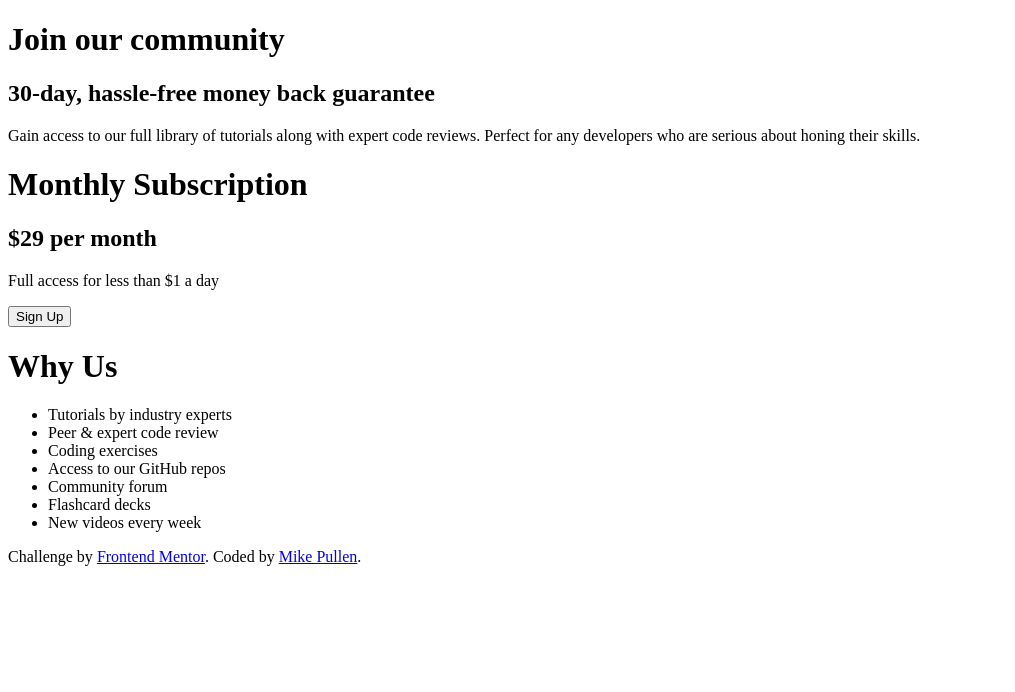
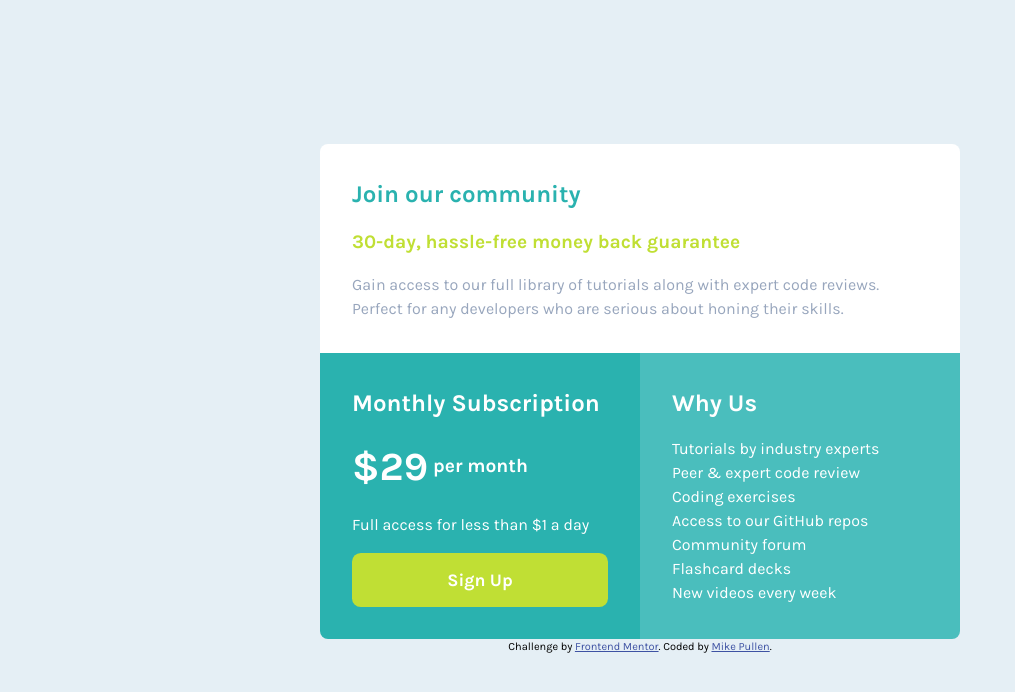
Before and after one commit to mtp13/single-price-grid-component, a plain HTML site: page index.html in a window 1280 px wide. Shown: the whole page, without its empty margins (0-1015 px from the left). Drawn offline with Linux system fonts and the light colour scheme.

Commit message:
challenge completed

```diff
--- a/index.html
+++ b/index.html
@@ -3,20 +3,25 @@
   <head>
     <meta charset="UTF-8" />
     <meta name="viewport" content="width=device-width, initial-scale=1.0" />
-    <!-- displays site properly based on user's device -->
-
+    <link rel="preconnect" href="https://fonts.googleapis.com" />
+    <link rel="preconnect" href="https://fonts.gstatic.com" crossorigin />
+    <link
+      href="https://fonts.googleapis.com/css2?family=Karla:wght@400;700&display=swap"
+      rel="stylesheet"
+    />
     <link
       rel="icon"
       type="image/png"
       sizes="32x32"
       href="./images/favicon-32x32.png"
     />
-
+    <link rel="stylesheet" href="reset.css" />
+    <link rel="stylesheet" href="style.css" />
     <title>Frontend Mentor | Single Price Grid Component</title>
   </head>
   <body>
-    <main>
-      <div class="card-1">
+    <main class="card-grid">
+      <div class="card card-1 grid-col-span-2">
         <h1>Join our community</h1>
         <h2>30-day, hassle-free money back guarantee</h2>
         <p>
@@ -25,13 +30,13 @@
           skills.
         </p>
       </div>
-      <div class="card-2">
+      <div class="card card-2">
         <h1>Monthly Subscription</h1>
-        <h2>&dollar;29 per month</h2>
+        <h2><em>&dollar;29</em> per month</h2>
         <p>Full access for less than &dollar;1 a day</p>
-        <button>Sign Up</button>
+        <a href="#">Sign Up</a>
       </div>
-      <div class="card-3">
+      <div class="card card-3">
         <h1>Why Us</h1>
         <ul>
           <li>Tutorials by industry experts</li>
--- a/style.css
+++ b/style.css
@@ -1,7 +1,121 @@
+:root {
+  --primary-cyan: hsl(179, 62%, 43%);
+  --primary-bright-yellow: hsl(71, 73%, 54%);
+  --neutral-light-gray: hsl(204, 43%, 93%);
+  --neutral-grayish-blue: hsl(218, 22%, 67%);
+  font-size: 16px;
+}
+
+body {
+  font-family: "Karla", sans-serif;
+  background-color: var(--neutral-light-gray);
+  display: flex;
+  flex-direction: column;
+  align-items: center;
+  justify-content: center;
+}
+
+.card-grid {
+  display: grid;
+}
+
+@media (min-width: 40rem) {
+  .card-grid {
+    grid-template-columns: repeat(2, 1fr);
+  }
+  .grid-col-span-2 {
+    grid-column: span 2;
+  }
+}
+
+.card {
+  display: flex;
+  flex-direction: column;
+  gap: 1rem;
+  padding: 2rem;
+  max-width: 20rem;
+}
+
+.card h1 {
+  font-size: 1.5rem;
+  font-weight: 700;
+}
+
+.card h2 {
+  font-size: 1.2rem;
+  font-weight: 700;
+}
+
+.card-1 {
+  background-color: white;
+  color: var(--neutral-grayish-blue);
+  border-radius: 0.5rem 0.5rem 0 0;
+}
+
+.card-1 h1 {
+  color: var(--primary-cyan);
+}
+
+.card-1 h2 {
+  color: var(--primary-bright-yellow);
+}
+
+.card-2 {
+  background-color: var(--primary-cyan);
+  color: white;
+}
+
+.card-2 a {
+  font-size: 1.1rem;
+  font-weight: 700;
+  color: white;
+  text-decoration: none;
+  border: single solid var(--primary-bright-yellow);
+  background-color: var(--primary-bright-yellow);
+  text-align: center;
+  border-radius: 0.5em;
+  padding: 0.8em;
+}
+
+.card-2 em {
+  font-style: normal;
+  font-size: 2.5rem;
+  color: white;
+  vertical-align: middle;
+}
+
+.card-3 {
+  max-width: 20rem;
+  background-color: #4abebd;
+  color: white;
+  border-radius: 0 0 0.5rem 0.5rem;
+}
+
+@media (min-width: 40rem) {
+  .card-1 {
+    max-width: 40rem;
+  }
+  .card-2 {
+    border-radius: 0 0 0 0.5rem;
+  }
+  .card-3 {
+    border-radius: 0 0 0.5rem 0;
+  }
+}
+
+.card-3 li {
+  list-style: none;
+}
+
+.card-3 ul {
+  padding: 0;
+}
+
 .attribution {
   font-size: 11px;
   text-align: center;
 }
+
 .attribution a {
   color: hsl(228, 45%, 44%);
 }
```
Also changed, not shown: 2 other files.
